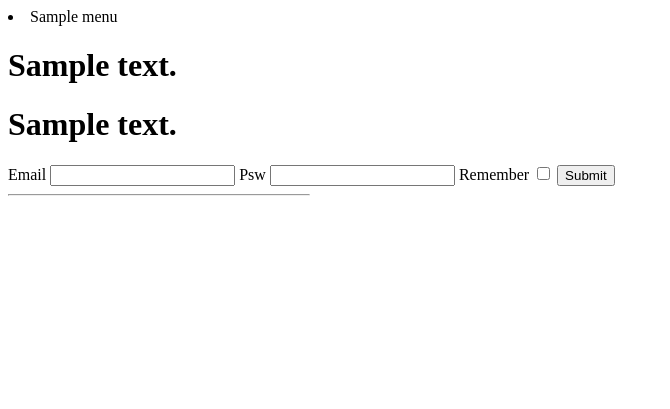
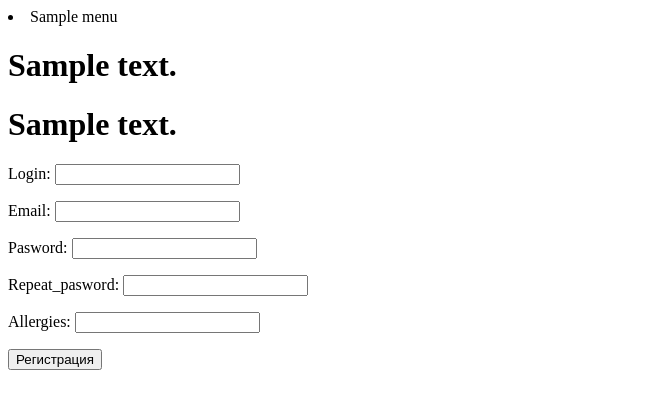
Before and after one commit to Polin845/Allergies, a Flask app: template templates/l_on.html in a window 1280 px wide. Shown: the top 409 px of the page, without its empty margins (0-670 px from the left). Run offline with Flask 3, Linux system fonts and the light colour scheme; the template is opened without the code that fills it: most values are stand-ins (such as "Sample title", 1, 10 or a date in 2020); form fields are guessed from the names that the template uses.

Commit message:
Add files via upload

```diff
--- a/templates/base.html
+++ b/templates/base.html
@@ -1,7 +1,10 @@
 <!DOCTYPE html>
-<!-- saved from url=(0042)file:///C:/Users/Polin/Downloads/base.html -->
-<html><head><meta http-equiv="Content-Type" content="text/html; charset=windows-1252">
-    </head><body>{% block title -%}
+<html>
+<head>
+    <meta http-equiv="Content-Type" content="text/html; charset=windows-1252">
+</head>
+
+<body>{% block title -%}
     <title>{{ title }}</title>
     {% endblock %}
 
--- a/templates/l_on.html
+++ b/templates/l_on.html
@@ -6,11 +6,11 @@
 <div class="flash {{cat}}">{{msg}}</div>
 {% endfor %}
 <form action="" method="post" class="form-contact">
-{{ form.hidden_tag() }}
-{{ form.email.label() }} {{ form.email() }}
-{{ form.psw.label() }} {{ form.psw() }}
-{{ form.remember.label() }} {{ form.remember() }}
-{{ form.submit() }}
-<hr align=left width="300px">
+<p><label>Login: </label> <input type="text" name="login" value="" requied />
+<p><label>Email: </label> <input type="text" name="email" value="" requied />
+<p><label>Pasword: </label> <input type="text" name="psw1" value="" requied />
+<p><label>Repeat_pasword: </label> <input type="text" name="psw2" value="" requied />
+<p><label>Allergies: </label> <input type="text" name="all" value="" requied />
+<p><input type="submit" value="Регистрация" />
 </form>
 {% endblock %}
```
